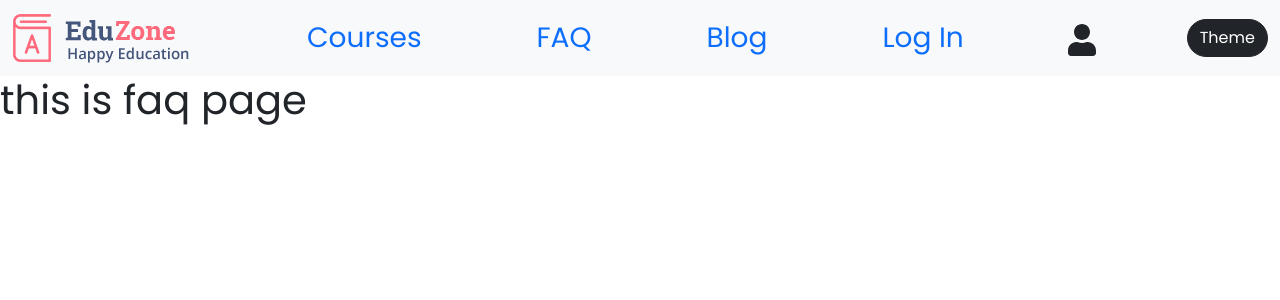
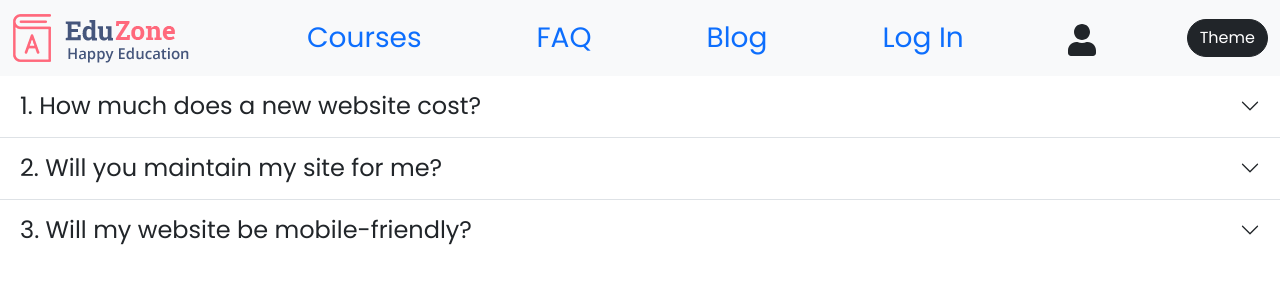
Before and after one commit to zahid4523114/-b610-learning-platform-client6, a React (Create React App) app: page /faq in a window 1280 px wide. Shown: the top 300 px of the page. Built offline with nearby package versions, Linux system fonts and the light colour scheme; no server answers.

Commit message:
update-faq-page

```diff
--- a/src/components/faq/Faq.js
+++ b/src/components/faq/Faq.js
@@ -2,8 +2,101 @@ import React from "react";
 
 const Faq = () => {
   return (
-    <div>
-      <h1>this is faq page</h1>
+    <div class="accordion accordion-flush" id="accordionFlushExample">
+      <div class="accordion-item">
+        <h2 class="accordion-header" id="flush-headingOne">
+          <button
+            class="accordion-button collapsed fs-4"
+            type="button"
+            data-bs-toggle="collapse"
+            data-bs-target="#flush-collapseOne"
+            aria-expanded="false"
+            aria-controls="flush-collapseOne"
+          >
+            1. How much does a new website cost?
+          </button>
+        </h2>
+        <div
+          id="flush-collapseOne"
+          class="accordion-collapse collapse"
+          aria-labelledby="flush-headingOne"
+          data-bs-parent="#accordionFlushExample"
+        >
+          <div class="accordion-body">
+            Do you think it’s possible to calculate the exact cost for website
+            development? Website development will be fully customizable,
+            tailoring to the client’s requirements. Nowadays, you can find many
+            options to develop your website. You can approach a website designer
+            (Freelancer) or contact a website development agency, or you can try
+            developing a website on your own using some well-performing website
+            builders. Depending on the requirements and the method you choose to
+            build your website, the cost keeps varying. At ColorWhistle, we come
+            up with the pricing after a separate analysis has been conducted on
+            the projects and after brainstorming we work towards achieving the
+            desired results.
+          </div>
+        </div>
+      </div>
+      <div class="accordion-item">
+        <h2 class="accordion-header" id="flush-headingTwo">
+          <button
+            class="accordion-button collapsed fs-4"
+            type="button"
+            data-bs-toggle="collapse"
+            data-bs-target="#flush-collapseTwo"
+            aria-expanded="false"
+            aria-controls="flush-collapseTwo"
+          >
+            2. Will you maintain my site for me?
+          </button>
+        </h2>
+        <div
+          id="flush-collapseTwo"
+          class="accordion-collapse collapse"
+          aria-labelledby="flush-headingTwo"
+          data-bs-parent="#accordionFlushExample"
+        >
+          <div class="accordion-body">
+            Regular maintenance is essential for a website to stabilize its
+            flexibility and reliability. Proper maintenance would help in
+            ensuring your website’s security, invite new visitors, boost traffic
+            and more. Of course, we can help you out with proper and
+            professional website maintenance in addition to development as it
+            supports in achieving stabilized growth, keeping your business
+            inclined.
+          </div>
+        </div>
+      </div>
+      <div class="accordion-item">
+        <h2 class="accordion-header" id="flush-headingThree">
+          <button
+            class="accordion-button collapsed fs-4"
+            type="button"
+            data-bs-toggle="collapse"
+            data-bs-target="#flush-collapseThree"
+            aria-expanded="false"
+            aria-controls="flush-collapseThree"
+          >
+            3. Will my website be mobile-friendly?
+          </button>
+        </h2>
+        <div
+          id="flush-collapseThree"
+          class="accordion-collapse collapse"
+          aria-labelledby="flush-headingThree"
+          data-bs-parent="#accordionFlushExample"
+        >
+          <div class="accordion-body">
+            Let it be a ticket booking, online order, browsing, etc. people are
+            keen to do these tasks on the go. So, developing a responsive
+            website will help in increasing the look and feel of your website on
+            both small and large devices. It also increases the number of
+            visitors, rankings in search engines. Yes, we ensure to develop a
+            responsive website that would make your visitors appealing and
+            deliver an optimized browsing experience.
+          </div>
+        </div>
+      </div>
     </div>
   );
 };
```
